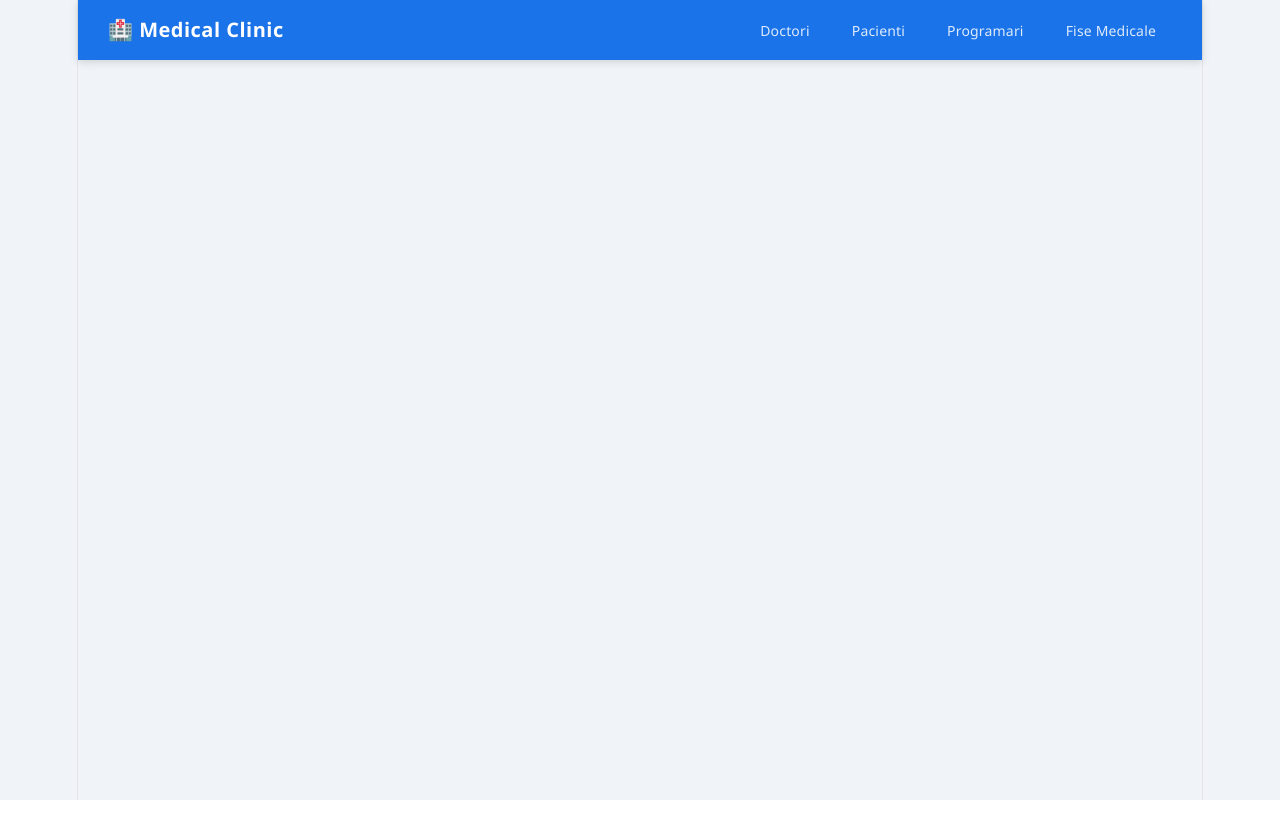
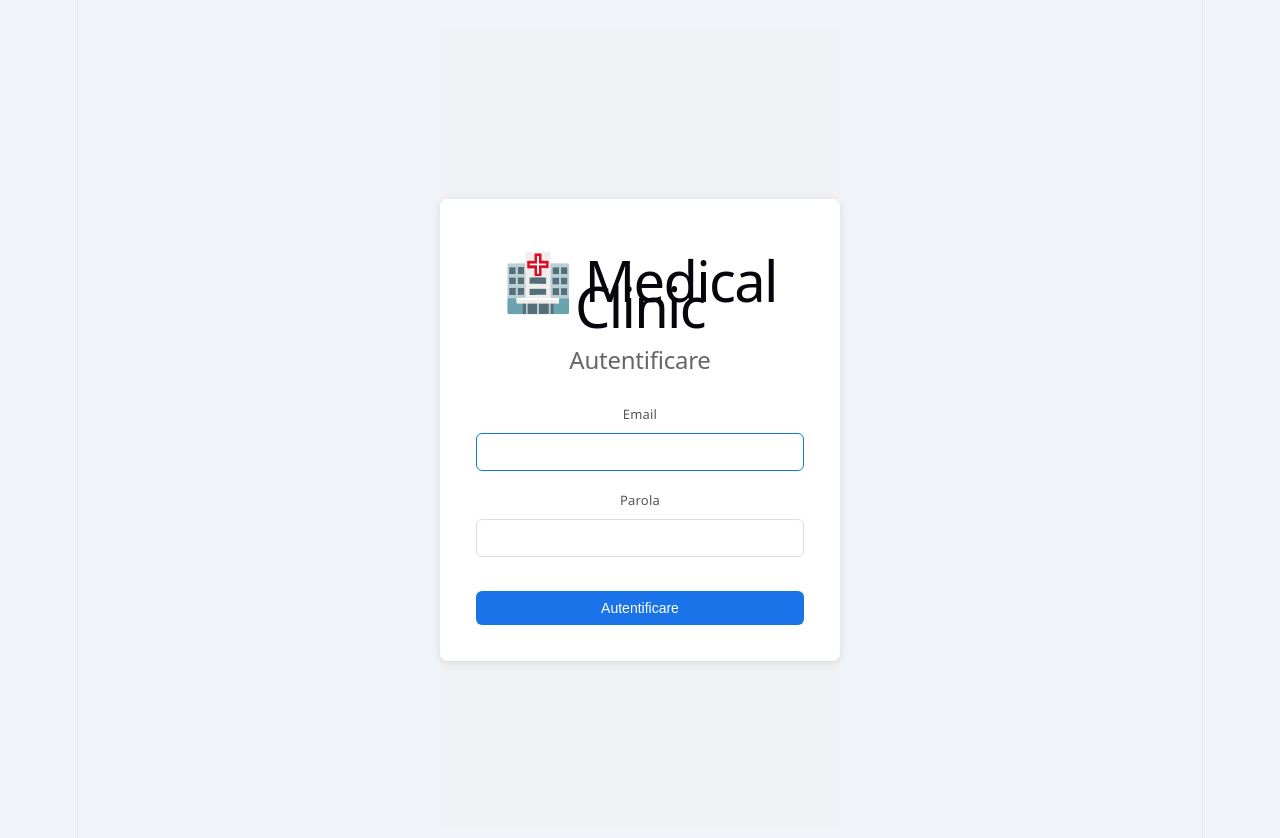
Before and after one commit to ionutsandu1996/Medical-clinic-app, a React app in the folder frontend/: page /login in a window 1280 px wide. Shown: the top 838 px of the page. Before the commit the page ends 800 px from the top, so only its background shows below. Built offline with nearby package versions, Linux system fonts and the light colour scheme; the HTML template or start-up script is replaced by a standard one.

Commit message:
add superuser and auth and logout in bar

```diff
--- a/frontend/src/App.jsx
+++ b/frontend/src/App.jsx
@@ -1,44 +1,60 @@
-// Importam BrowserRouter si Routes din react-router-dom pentru navigare
 import { BrowserRouter, Routes, Route, Navigate } from 'react-router-dom';
-
-// Importam componentele de navigare si paginile
+import { AuthProvider, useAuth } from './context/AuthContext';
 import Navbar from './components/Navbar';
 import Doctors from './pages/Doctors';
 import Patients from './pages/Patients';
 import Appointments from './pages/Appointments';
 import MedicalRecords from './pages/MedicalRecords';
-
-// Importam stilurile globale
+import Login from './pages/Login';
 import './App.css';
 
-function App() {
+// Componenta care protejeaza rutele private
+// Daca nu esti autentificat, te redirecteaza la /login
+const PrivateRoute = ({ children }) => {
+  const { user, loading } = useAuth();
+
+  // Asteptam sa verificam tokenul din localStorage
+  if (loading) return <div className="loading">Se incarca...</div>;
+
+  // Daca nu esti logat, redirect la login
+  if (!user) return <Navigate to="/login" />;
+
+  return children;
+};
+
+function AppRoutes() {
+  const { user, logout } = useAuth();
+
   return (
-    // BrowserRouter - gestioneaza navigarea intre pagini fara reload
     <BrowserRouter>
-      {/* Navbar - afisat pe toate paginile */}
-      <Navbar />
+      {/* Afisam Navbar doar daca esti autentificat */}
+      {user && <Navbar onLogout={logout} />}
 
-      {/* Containerul principal al aplicatiei */}
       <div className="container">
         <Routes>
-          {/* Redirectam pagina principala catre doctori */}
-          <Route path="/" element={<Navigate to="/doctors" />} />
+          {/* Ruta publica — pagina de login */}
+          <Route path="/login" element={<Login />} />
 
-          {/* Ruta pentru pagina doctorilor */}
-          <Route path="/doctors" element={<Doctors />} />
-
-          {/* Ruta pentru pagina pacientilor */}
-          <Route path="/patients" element={<Patients />} />
-
-          {/* Ruta pentru pagina programarilor */}
-          <Route path="/appointments" element={<Appointments />} />
-
-          {/* Ruta pentru pagina fiselor medicale */}
-          <Route path="/medical-records" element={<MedicalRecords />} />
+          {/* Rute private — necesita autentificare */}
+          <Route path="/" element={<PrivateRoute><Navigate to="/doctors" /></PrivateRoute>} />
+          <Route path="/doctors" element={<PrivateRoute><Doctors /></PrivateRoute>} />
+          <Route path="/patients" element={<PrivateRoute><Patients /></PrivateRoute>} />
+          <Route path="/appointments" element={<PrivateRoute><Appointments /></PrivateRoute>} />
+          <Route path="/medical-records" element={<PrivateRoute><MedicalRecords /></PrivateRoute>} />
         </Routes>
       </div>
     </BrowserRouter>
   );
 }
 
+function App() {
+  return (
+    // AuthProvider înfășoară toată aplicația
+    // Toate componentele din interior pot accesa useAuth()
+    <AuthProvider>
+      <AppRoutes />
+    </AuthProvider>
+  );
+}
+
 export default App;
--- a/frontend/src/components/Navbar.jsx
+++ b/frontend/src/components/Navbar.jsx
@@ -1,21 +1,16 @@
-// Importam NavLink din react-router-dom pentru navigare
-// NavLink adauga automat clasa 'active' pe link-ul curent
 import { NavLink } from 'react-router-dom';
+import { useAuth } from '../context/AuthContext';
 
 function Navbar() {
+  const { user, logout } = useAuth();
+
   return (
-    // Elementul nav - bara de navigare principala
     <nav className="navbar">
-
-      {/* Logo-ul aplicatiei */}
       <div className="navbar-brand">
         🏥 Medical Clinic
       </div>
 
-      {/* Lista de link-uri de navigare */}
       <ul className="navbar-links">
-
-        {/* NavLink - adauga clasa 'active' automat pe pagina curenta */}
         <li>
           <NavLink
             to="/doctors"
@@ -24,7 +19,6 @@ function Navbar() {
             Doctori
           </NavLink>
         </li>
-
         <li>
           <NavLink
             to="/patients"
@@ -33,7 +27,6 @@ function Navbar() {
             Pacienti
           </NavLink>
         </li>
-
         <li>
           <NavLink
             to="/appointments"
@@ -42,7 +35,6 @@ function Navbar() {
             Programari
           </NavLink>
         </li>
-
         <li>
           <NavLink
             to="/medical-records"
@@ -51,8 +43,20 @@ function Navbar() {
             Fise Medicale
           </NavLink>
         </li>
+      </ul>
 
-      </ul>
+      {/* Informatii user logat + buton logout */}
+      <div style={{ display: 'flex', alignItems: 'center', gap: '1rem' }}>
+        <span style={{ color: 'white', fontSize: '0.9rem' }}>
+          {user?.email} ({user?.role})
+        </span>
+        <button
+          className="btn btn-danger"
+          onClick={logout}
+        >
+          Logout
+        </button>
+      </div>
     </nav>
   );
 }
--- /dev/null
+++ b/frontend/src/context/AuthContext.jsx
@@ -0,0 +1,66 @@
+import { createContext, useContext, useState, useEffect } from 'react';
+import axios from 'axios';
+
+// Cream contextul — e ca un "magazin global" accesibil din orice componenta
+const AuthContext = createContext(null);
+
+export const AuthProvider = ({ children }) => {
+  const [user, setUser] = useState(null);
+  const [token, setToken] = useState(localStorage.getItem('token'));
+  const [loading, setLoading] = useState(true);
+
+  // La pornirea aplicatiei, daca exista token in localStorage
+  // il punem in headerul axios si verificam daca e inca valid
+  useEffect(() => {
+    if (token) {
+      axios.defaults.headers.common['Authorization'] = `Bearer ${token}`;
+      fetchMe();
+    } else {
+      setLoading(false);
+    }
+  }, []);
+
+  // Verificam daca tokenul e valid si luam datele userului
+  const fetchMe = async () => {
+    try {
+      const response = await axios.get('/api/auth/me');
+      setUser(response.data.data);
+    } catch (error) {
+      // Tokenul e invalid sau expirat — logout
+      logout();
+    } finally {
+      setLoading(false);
+    }
+  };
+
+  const login = async (email, password) => {
+    const response = await axios.post('/api/auth/login', { email, password });
+    const { token: newToken, user: newUser } = response.data;
+
+    // Salvam tokenul in localStorage ca sa ramana dupa refresh
+    localStorage.setItem('token', newToken);
+
+    // Setam tokenul in headerul axios pentru toate requesturile viitoare
+    axios.defaults.headers.common['Authorization'] = `Bearer ${newToken}`;
+
+    setToken(newToken);
+    setUser(newUser);
+  };
+
+  const logout = () => {
+    localStorage.removeItem('token');
+    delete axios.defaults.headers.common['Authorization'];
+    setToken(null);
+    setUser(null);
+  };
+
+  return (
+    <AuthContext.Provider value={{ user, token, login, logout, loading }}>
+      {children}
+    </AuthContext.Provider>
+  );
+};
+
+// Hook custom pentru a folosi contextul mai usor
+// In loc de useContext(AuthContext) scriem useAuth()
+export const useAuth = () => useContext(AuthContext);
--- /dev/null
+++ b/frontend/src/pages/Login.jsx
@@ -0,0 +1,100 @@
+import { useState } from 'react';
+import { useAuth } from '../context/AuthContext';
+import { useNavigate } from 'react-router-dom';
+
+function Login() {
+  const [email, setEmail] = useState('');
+  const [password, setPassword] = useState('');
+  const [error, setError] = useState(null);
+  const [loading, setLoading] = useState(false);
+
+  const { login } = useAuth();
+  const navigate = useNavigate();
+
+  const handleSubmit = async (e) => {
+    e.preventDefault();
+    setError(null);
+    setLoading(true);
+
+    try {
+      await login(email, password);
+      navigate('/doctors');
+    } catch (err) {
+      setError('Email sau parola incorecte.');
+    } finally {
+      setLoading(false);
+    }
+  };
+
+  return (
+    <div style={{
+      display: 'flex',
+      justifyContent: 'center',
+      alignItems: 'center',
+      minHeight: '100vh',
+      background: '#f0f2f5'
+    }}>
+      <div style={{
+        background: 'white',
+        padding: '2rem',
+        borderRadius: '8px',
+        boxShadow: '0 2px 10px rgba(0,0,0,0.1)',
+        width: '100%',
+        maxWidth: '400px'
+      }}>
+        <h1 style={{ textAlign: 'center', marginBottom: '1.5rem' }}>
+          🏥 Medical Clinic
+        </h1>
+        <h2 style={{ textAlign: 'center', marginBottom: '1.5rem', color: '#666' }}>
+          Autentificare
+        </h2>
+
+        {error && (
+          <div style={{
+            background: '#fee',
+            color: '#c00',
+            padding: '0.75rem',
+            borderRadius: '4px',
+            marginBottom: '1rem'
+          }}>
+            {error}
+          </div>
+        )}
+
+        <form onSubmit={handleSubmit}>
+          <div className="form-group">
+            <label>Email</label>
+            <input
+              type="email"
+              value={email}
+              onChange={(e) => setEmail(e.target.value)}
+              required
+              autoFocus
+            />
+          </div>
+
+          <div className="form-group">
+            <label>Parola</label>
+            <input
+              type="password"
+              value={password}
+              onChange={(e) => setPassword(e.target.value)}
+              required
+            />
+          </div>
+
+          <button
+            type="submit"
+            className="btn btn-primary"
+            disabled={loading}
+            style={{ width: '100%', marginTop: '1rem' }}
+          >
+            {loading ? 'Se autentifica...' : 'Autentificare'}
+          </button>
+        </form>
+      </div>
+    </div>
+  );
+}
+
+export default Login;
```
